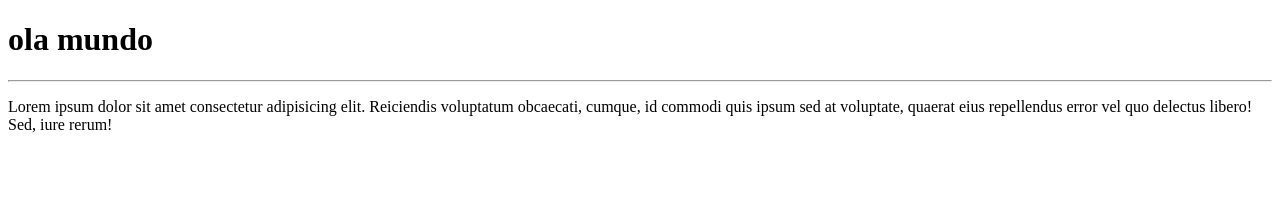
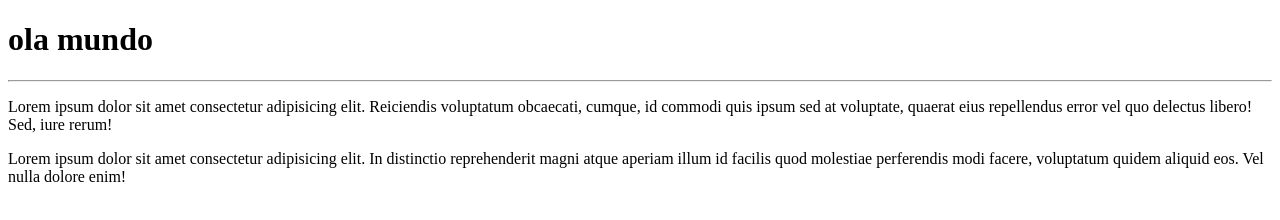
Before and after one commit to gageiro/Ola-Mundo, a plain HTML site: page site-exemplo/index.html in a window 1280 px wide. Drawn offline with Linux system fonts and the light colour scheme.

Commit message:
adicionei um paragrafo

```diff
--- a/site-exemplo/index.html
+++ b/site-exemplo/index.html
@@ -10,5 +10,6 @@
     <h1>ola mundo</h1>
     <hr>
     <p>Lorem ipsum dolor sit amet consectetur adipisicing elit. Reiciendis voluptatum obcaecati, cumque, id commodi quis ipsum sed at voluptate, quaerat eius repellendus error vel quo delectus libero! Sed, iure rerum!</p>
+    <p>Lorem ipsum dolor sit amet consectetur adipisicing elit. In distinctio reprehenderit magni atque aperiam illum id facilis quod molestiae perferendis modi facere, voluptatum quidem aliquid eos. Vel nulla dolore enim!</p>
 </body>
 </html>
```
